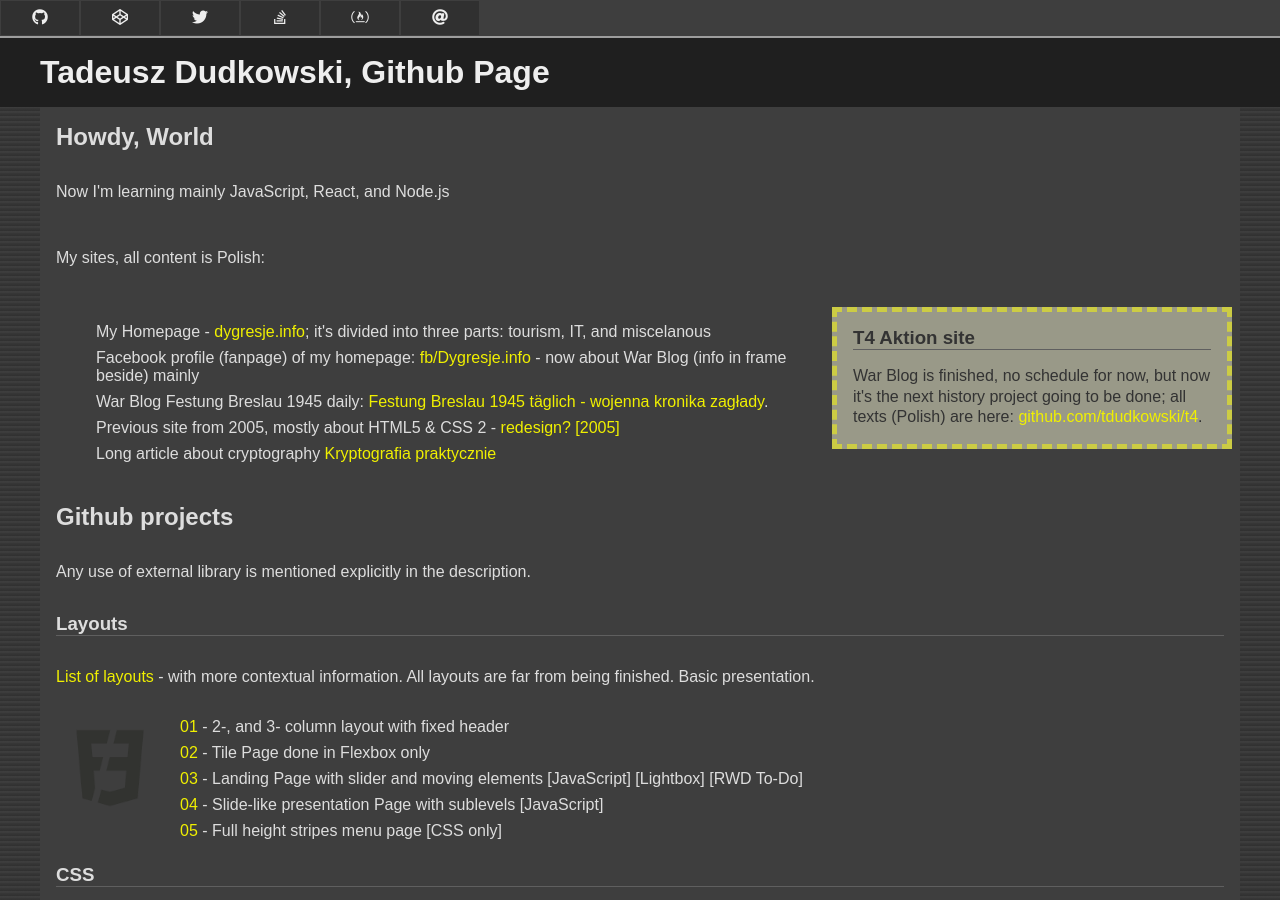
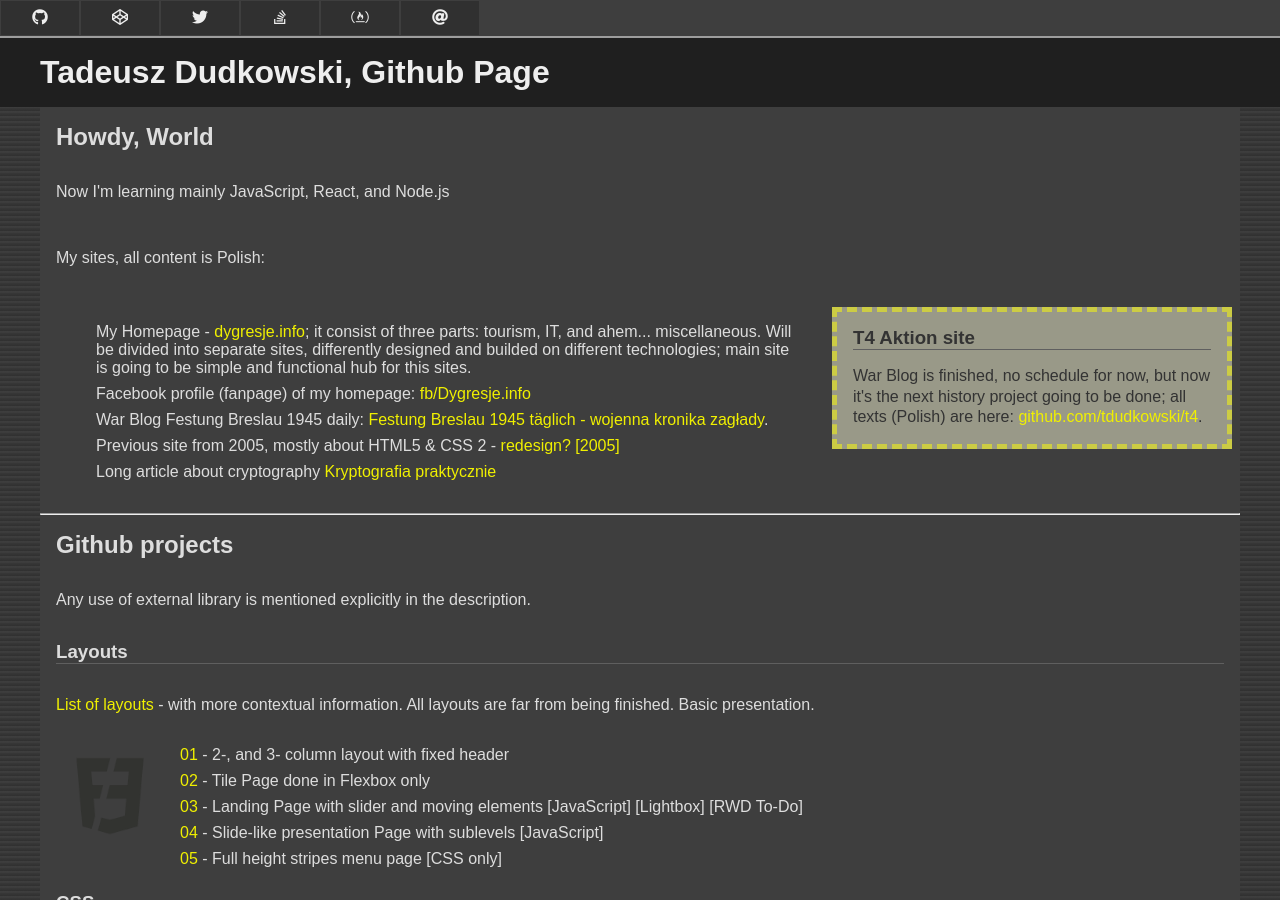
Before and after one commit to tdudkowski/tdudkowski.github.io, a Jekyll site: the page built from index.html, in a window 1280 px wide and 900 px high. Built offline with Jekyll 4.4.1, drawn with Linux system fonts in a browser that asks for light colours; nearby versions of some CDN libraries.

Commit message:
correct info

```diff
--- a/index.html
+++ b/index.html
@@ -14,14 +14,16 @@ title: Tadeusz Dudkowski, Github Page
 
   <ul class="hello_world">
     <li>
-      My Homepage - <a href="http://dygresje.info/">dygresje.info</a>; it's
-      divided into three parts: tourism, IT, and miscelanous
+      My Homepage - <a href="http://dygresje.info/">dygresje.info</a>; it
+      consist of three parts: tourism, IT, and ahem... miscellaneous. Will be
+      divided into separate sites, differently designed and builded on different
+      technologies; main site is going to be simple and functional hub for this
+      sites.
     </li>
 
     <li>
       Facebook profile (fanpage) of my homepage:
-      <a href="https://www.facebook.com/dygresje.info/">fb/Dygresje.info</a> -
-      now about War Blog (info in frame beside) mainly
+      <a href="https://www.facebook.com/dygresje.info/">fb/Dygresje.info</a>
     </li>
 
     <li>
@@ -61,7 +63,9 @@ title: Tadeusz Dudkowski, Github Page
 			You're welcome to join in.</p>
 		<p>Progress is reported on <a href="https://twitter.com/tdudkowski">my Twitter</a>, and a <a
 				href="https://github.com/tdudkowski/100-days-of-code/blob/master/log.md">captains' log</a>.</p>
-	</div> -->
+  </div> -->
+
+  <hr />
 
   <h2>Github projects</h2>
 
```
